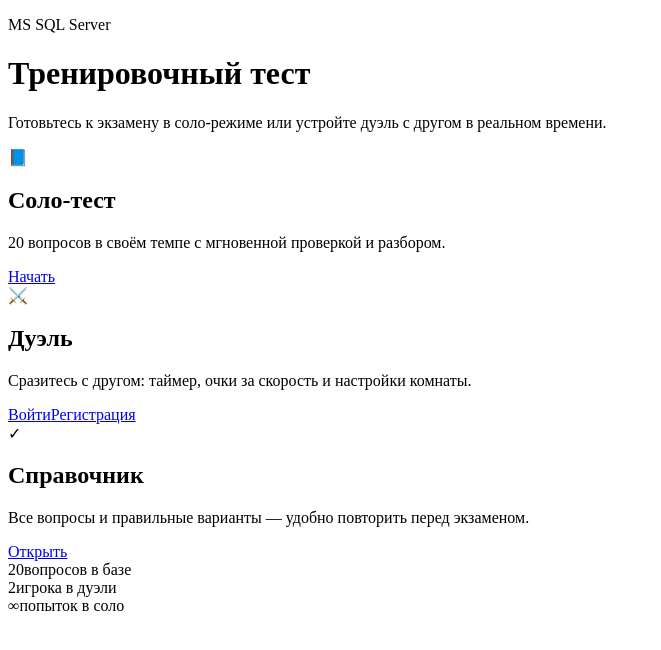
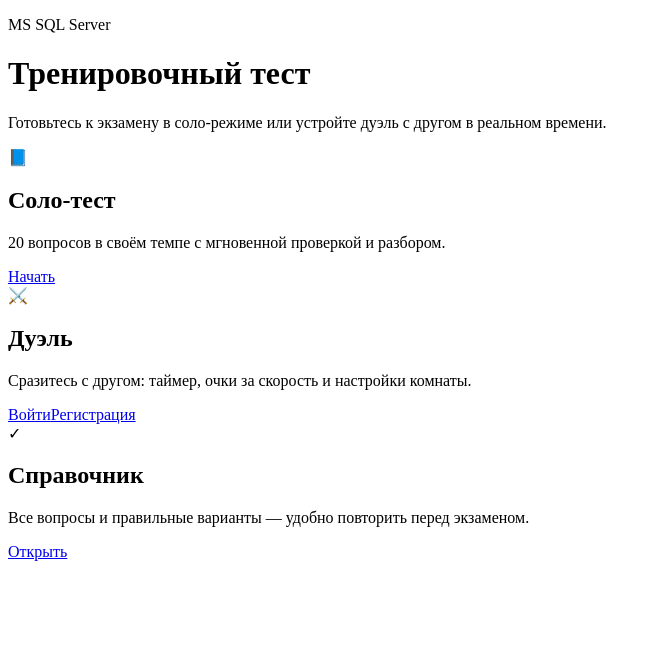
Before and after one commit to senLoveY/test-dbms2, a React (Vite) app: page / in a window 1280 px wide. Shown: the top 650 px of the page, without its empty margins (0-661 px from the left). Built offline with nearby package versions, Linux system fonts and the light colour scheme; no server answers; the HTML template or start-up script is replaced by a standard one.

Commit message:
Remove stats strip from home page Drop the 20 questions / 2 players / solo attempts block and unused home-stats styles.

```diff
--- a/src/pages/HomePage.jsx
+++ b/src/pages/HomePage.jsx
@@ -113,21 +113,6 @@ export default function HomePage() {
         ))}
       </section>
 
-      <section className="home-stats card">
-        <div className="home-stat">
-          <span className="home-stat-value">20</span>
-          <span className="home-stat-label">вопросов в базе</span>
-        </div>
-        <div className="home-stat">
-          <span className="home-stat-value">2</span>
-          <span className="home-stat-label">игрока в дуэли</span>
-        </div>
-        <div className="home-stat">
-          <span className="home-stat-value">∞</span>
-          <span className="home-stat-label">попыток в соло</span>
-        </div>
-      </section>
-
       {user && (
         <footer className="home-footer">
           <Button variant="danger" onClick={signOut}>
--- a/src/styles.css
+++ b/src/styles.css
@@ -1149,7 +1149,6 @@ a.btn-danger:focus-visible {
 
 .home-hero,
 .home-features,
-.home-stats,
 .home-footer {
   position: relative;
   z-index: 1;
@@ -1299,38 +1298,6 @@ a.btn-danger:focus-visible {
   min-width: 100px;
 }
 
-.home-stats {
-  display: grid;
-  grid-template-columns: repeat(3, 1fr);
-  gap: 1px;
-  padding: 0;
-  overflow: hidden;
-  text-align: center;
-  animation: home-fade-up 0.6s ease 0.45s both;
-}
-
-.home-stat {
-  padding: 20px 16px;
-  background: rgba(15, 23, 42, 0.5);
-}
-
-.home-stat-value {
-  display: block;
-  font-size: 1.75rem;
-  font-weight: 800;
-  color: var(--accent);
-  line-height: 1.2;
-}
-
-.home-stat-label {
-  display: block;
-  margin-top: 4px;
-  font-size: 12px;
-  color: var(--text-muted);
-  text-transform: uppercase;
-  letter-spacing: 0.06em;
-}
-
 .home-footer {
   display: flex;
   justify-content: center;
@@ -1368,10 +1335,6 @@ a.btn-danger:focus-visible {
     grid-template-columns: 1fr;
   }
 
-  .home-stats {
-    grid-template-columns: 1fr;
-  }
-
   .home-feature-actions {
     flex-direction: column;
   }
```
